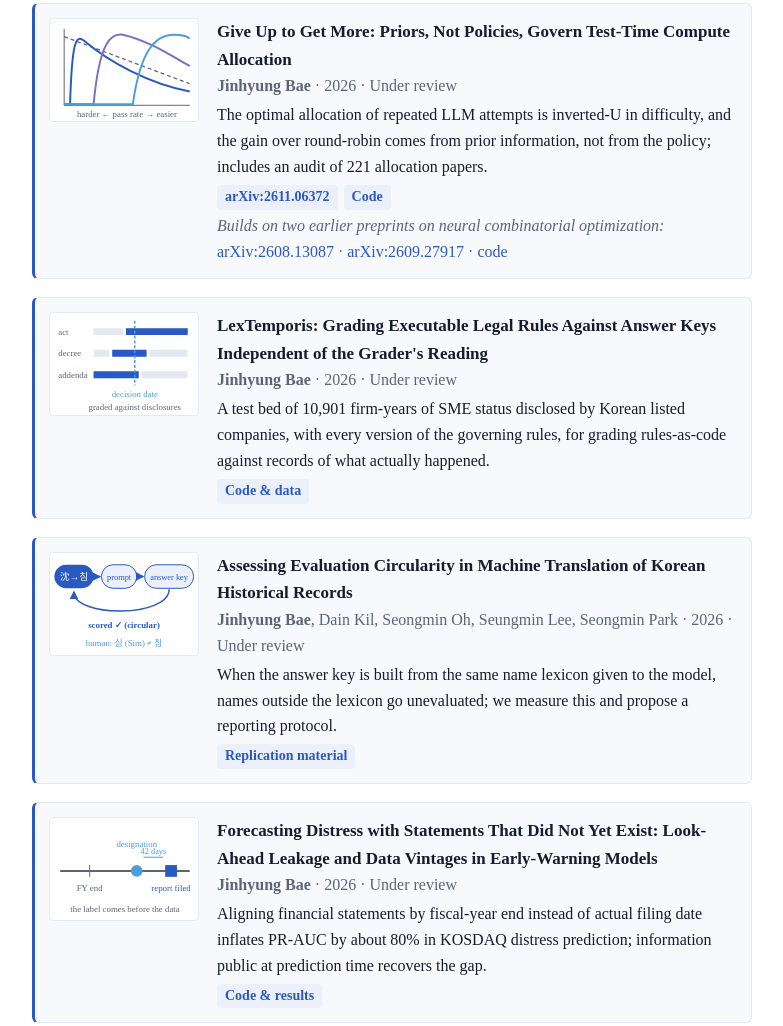
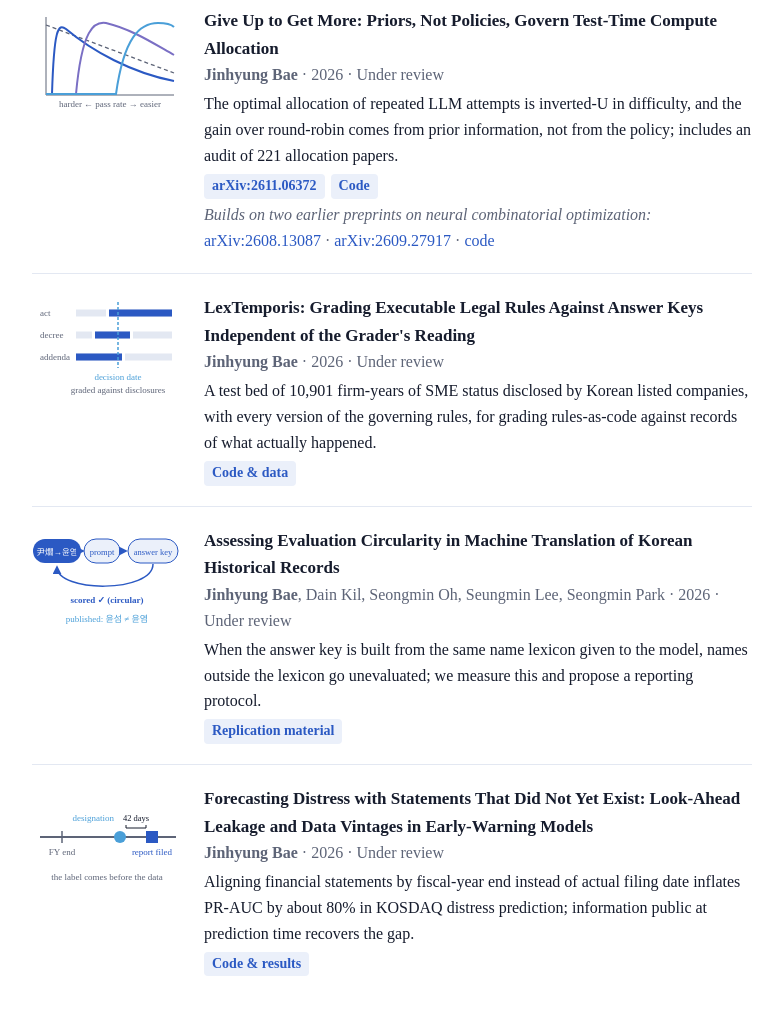
Before and after one commit to nepersoned/nepersoned.github.io, a plain HTML site: page index.html in a window 1280 px wide. Shown: the part 635-1661 px from the top of the page, without its empty margins (248-1031 px from the left). Drawn offline with Linux system fonts and the light colour scheme.

Commit message:
Remove card boxes; update thumbnails
Co-Authored-By: Claude Opus 5.5 <noreply@anthropic.com>

```diff
--- a/index.html
+++ b/index.html
@@ -42,8 +42,9 @@ h2 { font-size: 14px; text-transform: uppercase; letter-spacing: 2px; color: var
 header { padding-bottom: 8px; }
 .photo { border: 3px solid var(--bg); box-shadow: 0 0 0 1px var(--line); }
 p { margin: 0 0 12px; }
-.pub { display: grid; grid-template-columns: 150px 1fr; gap: 18px; margin: 0 0 18px; padding: 14px; background: var(--card); border: 1px solid var(--line); border-radius: 6px; }
-.thumb { width: 150px; height: 104px; border: 1px solid var(--line); border-radius: 4px; background: var(--bg); }
+.pub { display: grid; grid-template-columns: 150px 1fr; gap: 22px; margin: 0; padding: 20px 0; border-top: 1px solid var(--line); }
+h2 + .pub { border-top: 0; padding-top: 4px; }
+.thumb { width: 150px; height: 104px; display: block; }
 .thumb text { font-family: "Times New Roman", Times, "Noto Serif KR", serif; }
 .pub .title { font-weight: 700; }
 .pub .meta { color: var(--muted); font-size: 16px; }
@@ -51,7 +52,7 @@ p { margin: 0 0 12px; }
 .pub .tags { margin-top: 5px; display: flex; flex-wrap: wrap; gap: 6px; }
 .pub .tags a { font-size: 14px; background: var(--tag); color: var(--accent); border-radius: 4px; padding: 1px 8px; font-weight: 600; }
 .pub .tags a:hover { background: var(--accent); color: var(--ink); text-decoration: none; }
-.pub { border-left: 3px solid var(--accent) !important; }
+
 .me { font-weight: 700; }
 .row { display: flex; justify-content: space-between; gap: 16px; margin: 0 0 8px; }
 .row .when { color: var(--muted); white-space: nowrap; font-size: 16px; }
@@ -150,13 +151,13 @@ html[lang="en"] [lang="ko"], html[lang="ko"] [lang="en"] { display: none !import
 <div class="pub">
 <svg class="thumb" viewBox="0 0 150 104" role="img" aria-label="Circular evaluation loop">
 <defs><marker id="m1" viewBox="0 0 10 10" refX="8" refY="5" markerWidth="6" markerHeight="6" orient="auto"><path d="M0 0L10 5L0 10z" fill="var(--accent)"/></marker></defs>
-<rect x="4" y="12" width="40" height="24" rx="12" fill="var(--accent)"/><text x="24" y="28" font-size="10" text-anchor="middle" fill="var(--ink)">&#27784;&#8594;&#52840;</text>
+<rect x="1" y="12" width="48" height="24" rx="12" fill="var(--accent)"/><text x="25" y="28" font-size="8.5" text-anchor="middle" fill="var(--ink)">&#23609;&#29203;&#8594;&#50980;&#50684;</text>
 <rect x="52" y="12" width="36" height="24" rx="12" fill="var(--tag)" stroke="var(--accent)"/><text x="70" y="28" font-size="8.5" text-anchor="middle" fill="var(--accent)">prompt</text>
 <rect x="96" y="12" width="50" height="24" rx="12" fill="var(--tag)" stroke="var(--accent)"/><text x="121" y="28" font-size="8.5" text-anchor="middle" fill="var(--accent)">answer key</text>
-<line x1="44" y1="24" x2="50" y2="24" stroke="var(--accent)" stroke-width="1.5" marker-end="url(#m1)"/><line x1="88" y1="24" x2="94" y2="24" stroke="var(--accent)" stroke-width="1.5" marker-end="url(#m1)"/>
-<path d="M121 37 C121 66 24 66 24 40" stroke="var(--accent)" stroke-width="1.5" fill="none" marker-end="url(#m1)"/>
+<line x1="49" y1="24" x2="51" y2="24" stroke="var(--accent)" stroke-width="1.5" marker-end="url(#m1)"/><line x1="88" y1="24" x2="94" y2="24" stroke="var(--accent)" stroke-width="1.5" marker-end="url(#m1)"/>
+<path d="M121 37 C121 66 25 66 25 40" stroke="var(--accent)" stroke-width="1.5" fill="none" marker-end="url(#m1)"/>
 <text x="75" y="76" font-size="9" text-anchor="middle" fill="var(--accent)" font-weight="bold">scored &#10003; (circular)</text>
-<text x="75" y="95" font-size="9" text-anchor="middle" fill="var(--mark)">human: &#49900; (Sim) &#8800; &#52840;</text>
+<text x="75" y="95" font-size="9" text-anchor="middle" fill="var(--mark)">published: &#50980;&#49452; &#8800; &#50980;&#50684;</text>
 </svg>
 <div>
   <div class="title">Assessing Evaluation Circularity in Machine Translation of Korean Historical Records</div>
@@ -169,12 +170,12 @@ html[lang="en"] [lang="ko"], html[lang="ko"] [lang="en"] { display: none !import
 
 <div class="pub">
 <svg class="thumb" viewBox="0 0 150 104" role="img" aria-label="Event happens before the annual report is filed">
-<line x1="10" y1="54" x2="142" y2="54" stroke="var(--muted)" stroke-width="2"/>
-<line x1="40" y1="48" x2="40" y2="60" stroke="var(--muted)"/><text x="40" y="74" font-size="9" text-anchor="middle" fill="var(--muted)">FY end</text>
-<circle cx="88" cy="54" r="6" fill="var(--mark)"/><text x="88" y="30" font-size="9" text-anchor="middle" fill="var(--mark)">designation</text>
-<rect x="117" y="48" width="12" height="12" fill="var(--accent)"/><text x="123" y="74" font-size="9" text-anchor="middle" fill="var(--accent)">report filed</text>
-<path d="M95 40 L115 40" stroke="var(--mark)" stroke-width="1.2"/><text x="105" y="37" font-size="8.5" text-anchor="middle" fill="var(--mark)">42 days</text>
-<text x="76" y="96" font-size="9" text-anchor="middle" fill="var(--muted)">the label comes before the data</text>
+<line x1="8" y1="52" x2="144" y2="52" stroke="var(--muted)" stroke-width="2"/>
+<line x1="30" y1="46" x2="30" y2="58" stroke="var(--muted)" stroke-width="1.5"/><text x="30" y="70" font-size="9" text-anchor="middle" fill="var(--muted)">FY end</text>
+<circle cx="88" cy="52" r="6" fill="var(--mark)"/><text x="82" y="36" font-size="9" text-anchor="end" fill="var(--mark)">designation</text>
+<rect x="114" y="46" width="12" height="12" fill="var(--accent)"/><text x="120" y="70" font-size="9" text-anchor="middle" fill="var(--accent)">report filed</text>
+<path d="M94 40 L94 43 L114 43 L114 40" stroke="var(--fg)" stroke-width="1" fill="none"/><text x="104" y="36" font-size="8.5" text-anchor="middle" fill="var(--fg)">42 days</text>
+<text x="75" y="95" font-size="9" text-anchor="middle" fill="var(--muted)">the label comes before the data</text>
 </svg>
 <div>
   <div class="title">Forecasting Distress with Statements That Did Not Yet Exist: Look-Ahead Leakage and Data Vintages in Early-Warning Models</div>
```
